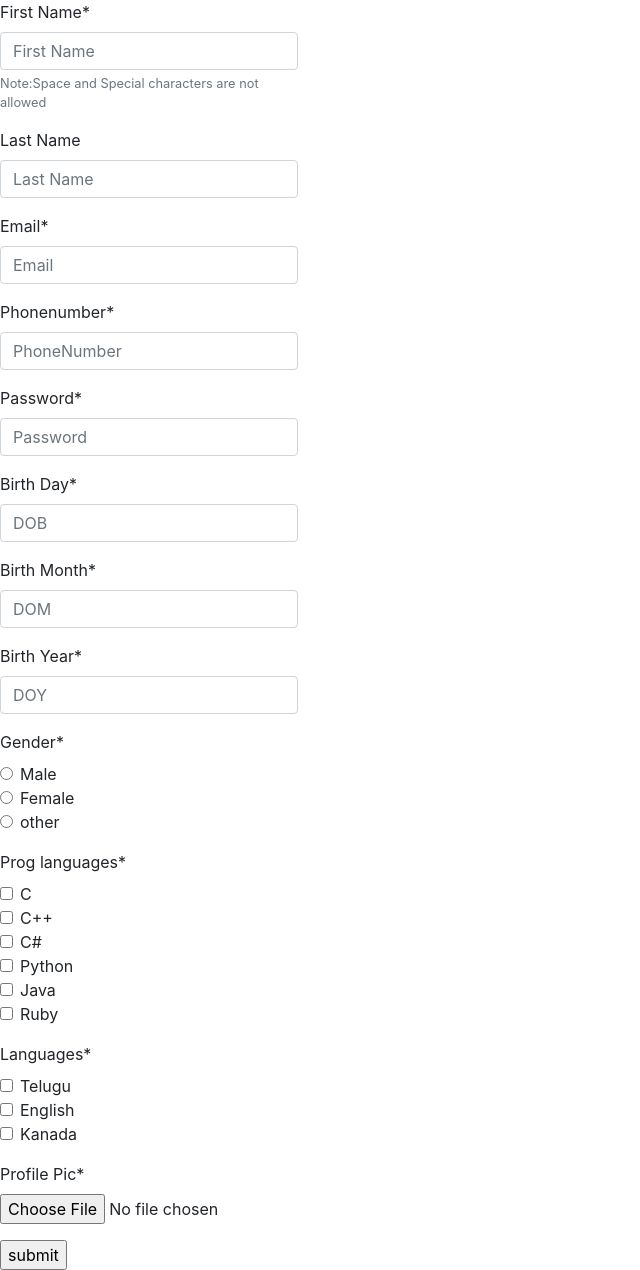
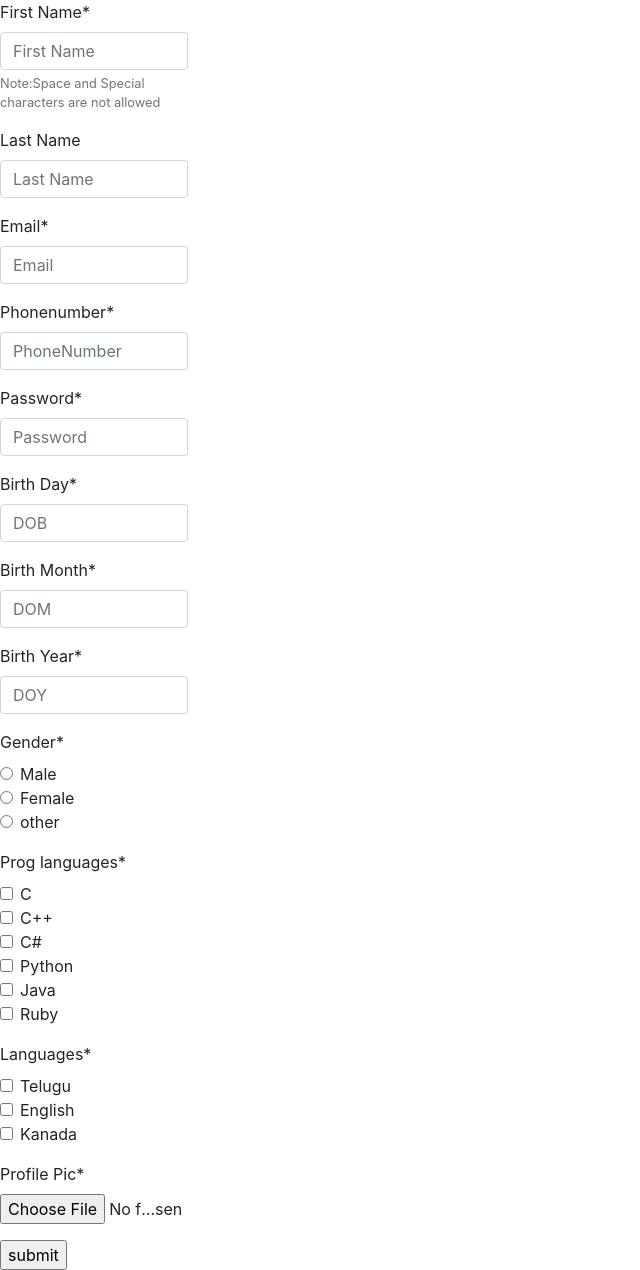
Before and after one commit to Akhilchowdary97/p19, a Django app: page /myapp/builtin/ in a window 1280 px wide. Shown: the whole page, without its empty margins (0-640 px from the left). Run offline with Django 3.2, Linux system fonts and the light colour scheme; some libraries are stand-ins or nearby versions.

Commit message:
first commit

```diff
--- a/templates/builtin.html
+++ b/templates/builtin.html
@@ -15,62 +15,62 @@
     <!--{{form.as_p}}-->
     <table border="2pt">
         <div class="row">
-            <div class="col-3">
+            <div class="col-2">
                 {{ form.First_Name|as_crispy_field }}
             </div>
         </div>
         <div class="row">
-            <div class="col-3">
+            <div class="col-2">
                 {{ form.Last_Name|as_crispy_field }}
             </div>
         </div>
         <div class="row">
-            <div class="col-3">
+            <div class="col-2">
                 {{ form.Email|as_crispy_field }}
             </div>
         </div>
         <div class="row">
-            <div class="col-3">
+            <div class="col-2">
                 {{ form.PhoneNumber|as_crispy_field }}
             </div>
         </div>
         <div class="row">
-            <div class="col-3">
+            <div class="col-2">
                 {{ form.Password|as_crispy_field }}
             </div>
         </div>
         <div class="row">
-            <div class="col-3">
+            <div class="col-2">
                 {{ form.birth_day|as_crispy_field }}
             </div>
         </div>
         <div class="row">
-            <div class="col-3">
+            <div class="col-2">
                 {{ form.birth_month|as_crispy_field }}
             </div>
         </div>
         <div class="row">
-            <div class="col-3">
+            <div class="col-2">
                 {{ form.birth_year|as_crispy_field }}
             </div>
         </div>
         <div class="row">
-            <div class="col-3">
+            <div class="col-2">
                 {{ form.Gender|as_crispy_field }}
             </div>
         </div>
         <div class="row">
-            <div class="col-3">
+            <div class="col-2">
                 {{ form.Prog_Languages|as_crispy_field }}
             </div>
         </div>
         <div class="row">
-            <div class="col-3">
+            <div class="col-2">
                 {{ form.Languages|as_crispy_field }}
             </div>
         </div>
         <div class="row">
-            <div class="col-3">
+            <div class="col-2">
                 {{ form.Image|as_crispy_field }}
             </div>
         </div>
```
